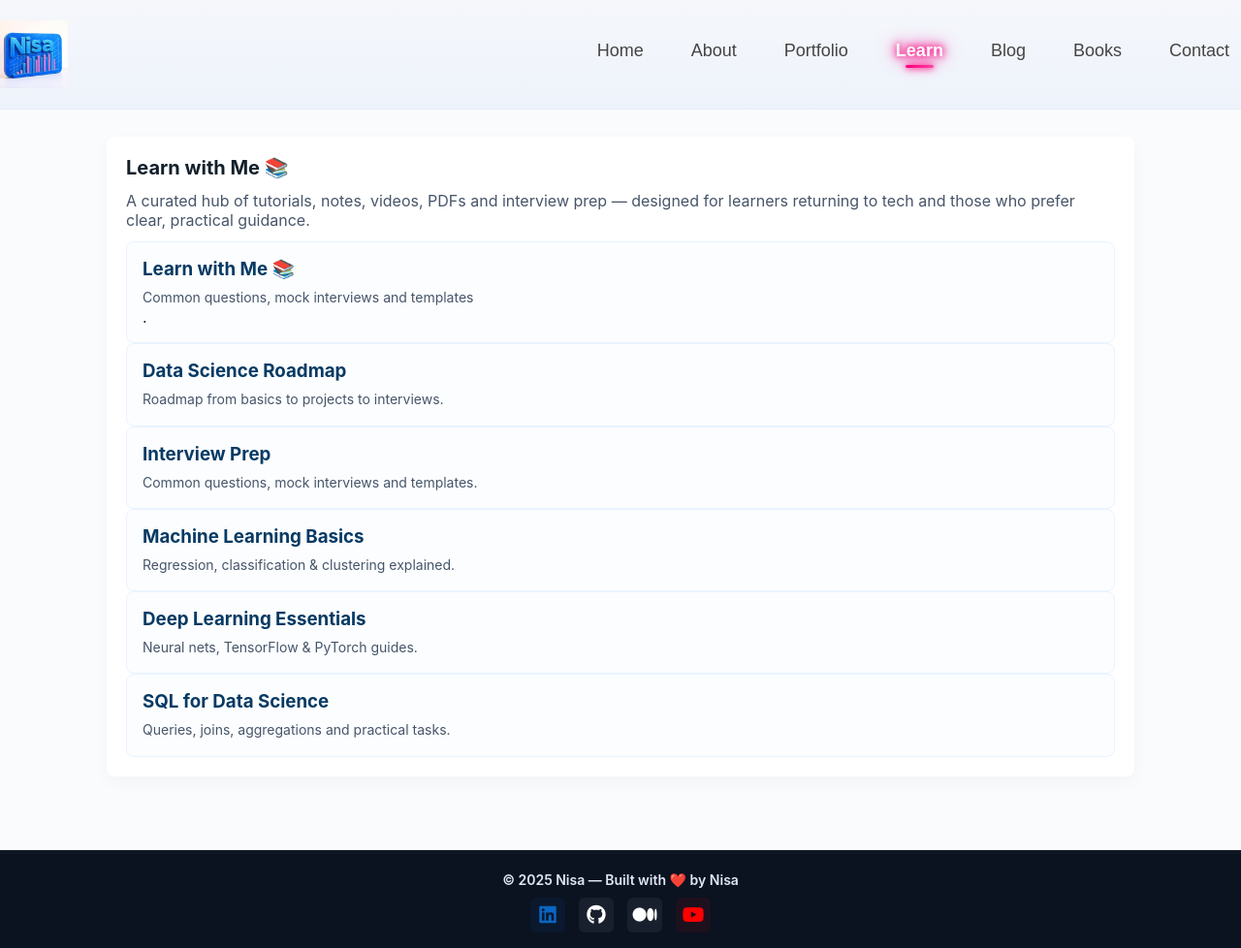
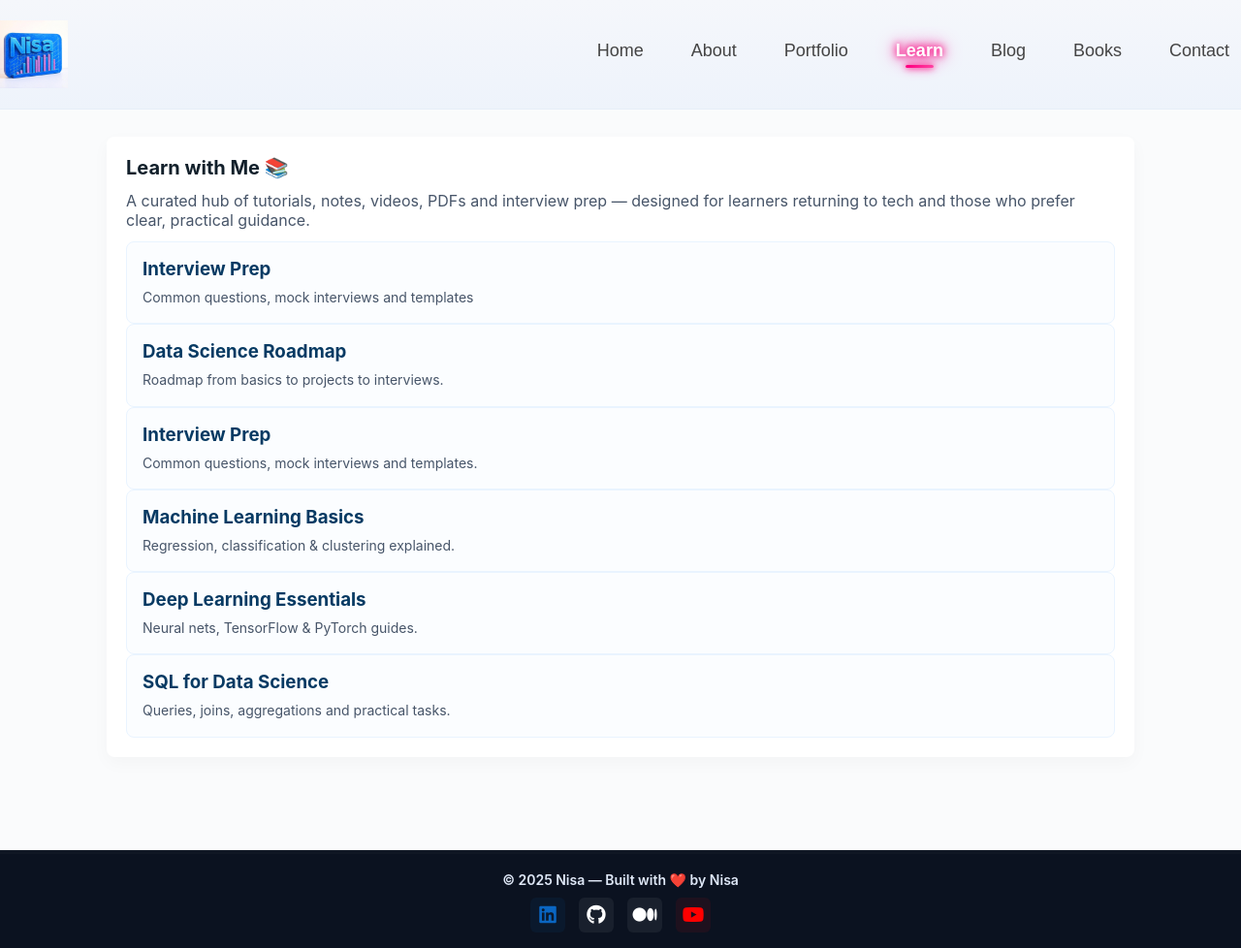
Before and after one commit to tabassumunnisa19/My_Personal_Website, a Jekyll site: the page learn.html, which Jekyll copies as it is, in a window 1280 px wide and 978 px high. Shown: the whole window at 97% size. Built offline with Jekyll 4.4.1, drawn with Linux system fonts in a browser that asks for light colours.

Commit message:
Update learn.html

```diff
--- a/learn.html
+++ b/learn.html
@@ -37,7 +37,10 @@
 <div class="interview-section">
 
 
-        <div class="card"><h3>Learn with Me 📚</h3><p> Common questions, mock interviews and templates</p>.</p></div>
+<div class="card category-card" data-target="interview-section">
+  <h3>Interview Prep</h3>
+  <p>Common questions, mock interviews and templates</p>
+</div>
         <div class="card"><h3>Data Science Roadmap</h3><p>Roadmap from basics to projects to interviews.</p></div>
         <div class="card"><h3>Interview Prep</h3><p>Common questions, mock interviews and templates.</p></div>
         <div class="card"><h3>Machine Learning Basics</h3><p>Regression, classification & clustering explained.</p></div>
```
